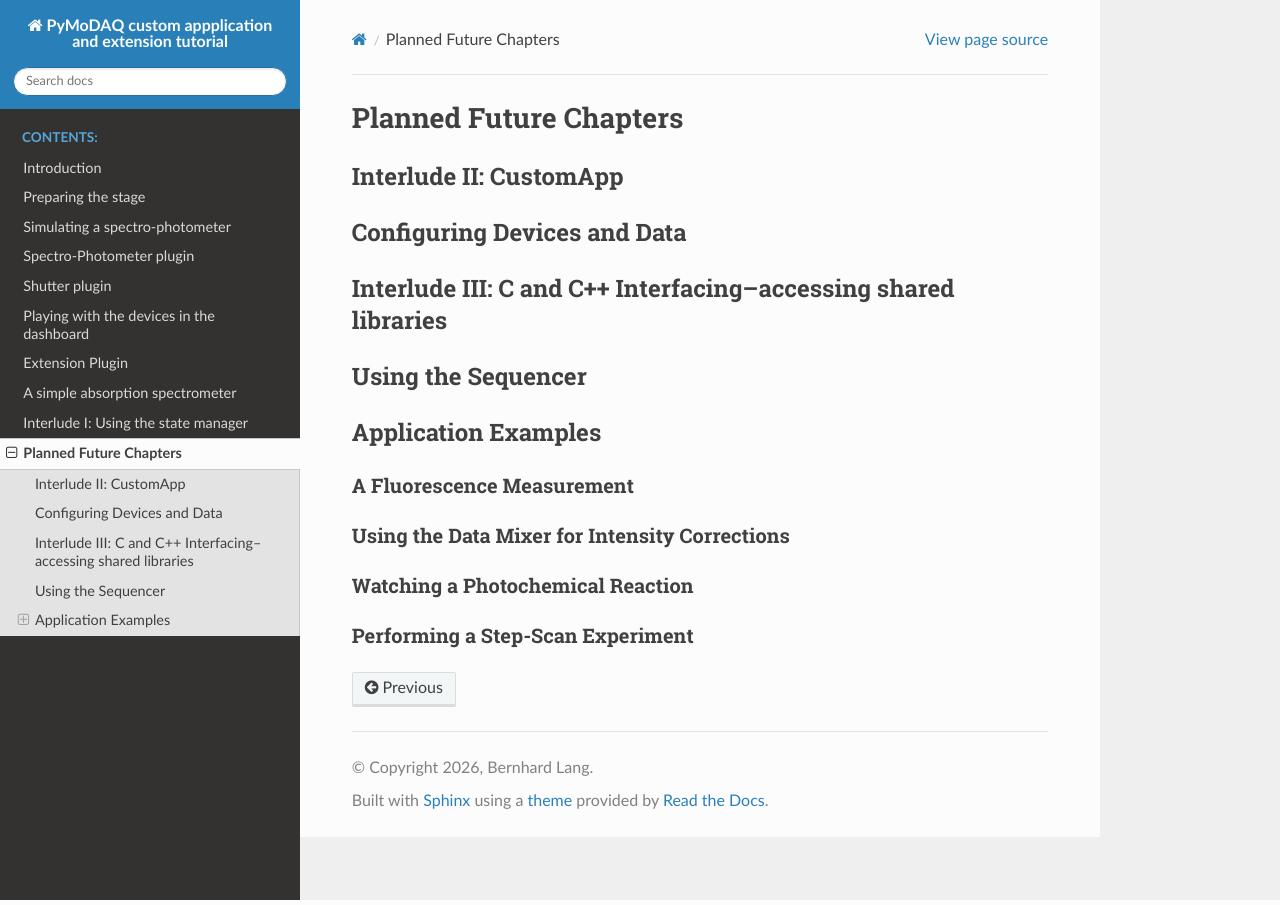
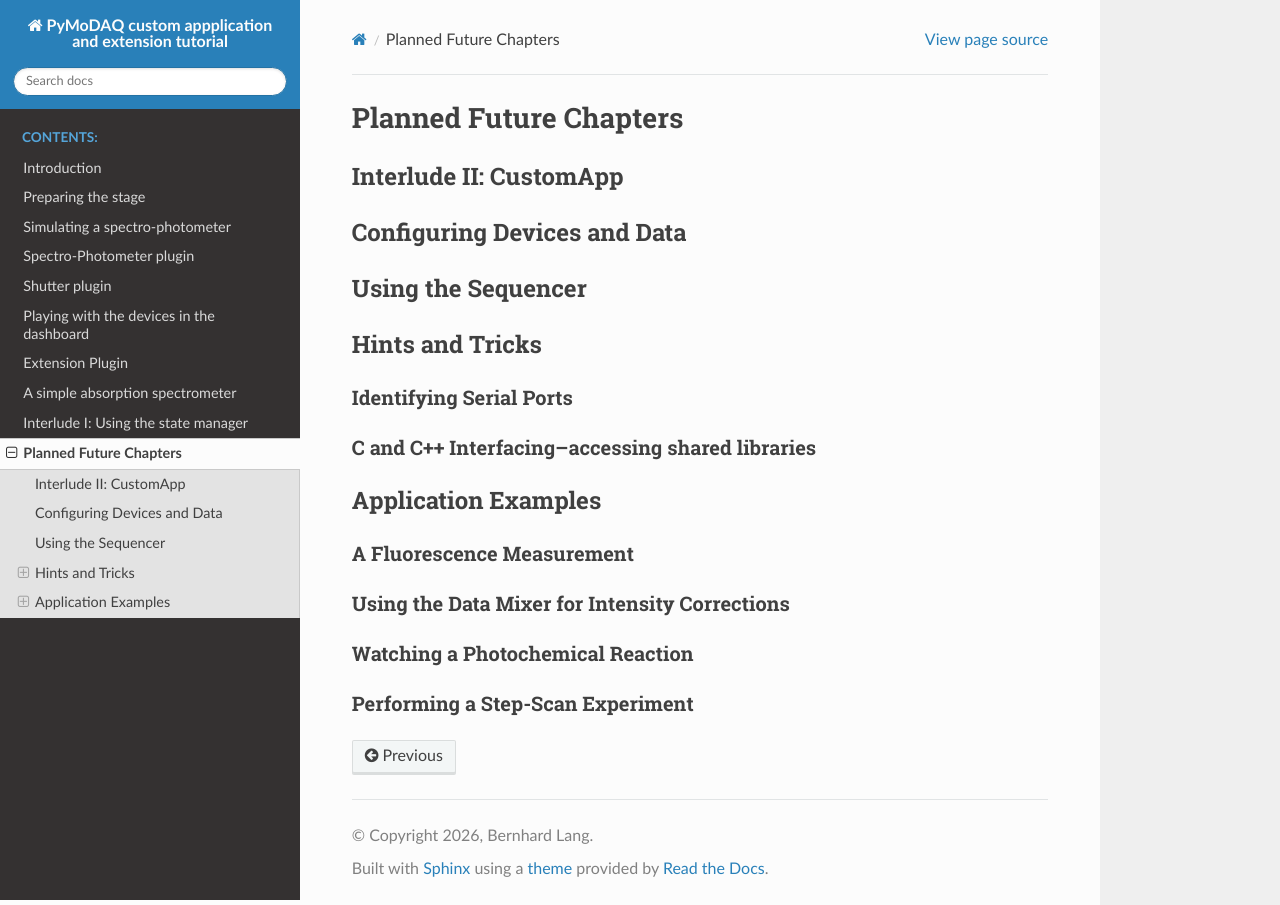
Before and after one commit to bernhardlang/pymodaq_extension_tutorial, a Sphinx documentation site: the page built from source/future.rst, in a window 1280 px wide. Built offline with Sphinx 7.4.7 and the Read the Docs theme 3.1.0, drawn with Linux system fonts in a browser that asks for light colours.

Commit message:
index update

```diff
--- a/source/future.rst
+++ b/source/future.rst
@@ -1,17 +1,28 @@
 Planned Future Chapters
 =======================
+
 
 Interlude II: CustomApp
 -----------------------
 
+
 Configuring Devices and Data
 ----------------------------
 
-Interlude III: C and C++ Interfacing--accessing shared libraries
-----------------------------------------------------------------
 
 Using the Sequencer
 -------------------
+
+
+Hints and Tricks
+----------------
+
+Identifying Serial Ports
+........................
+
+C and C++ Interfacing--accessing shared libraries
+.................................................
+
 
 Application Examples
 --------------------
```
